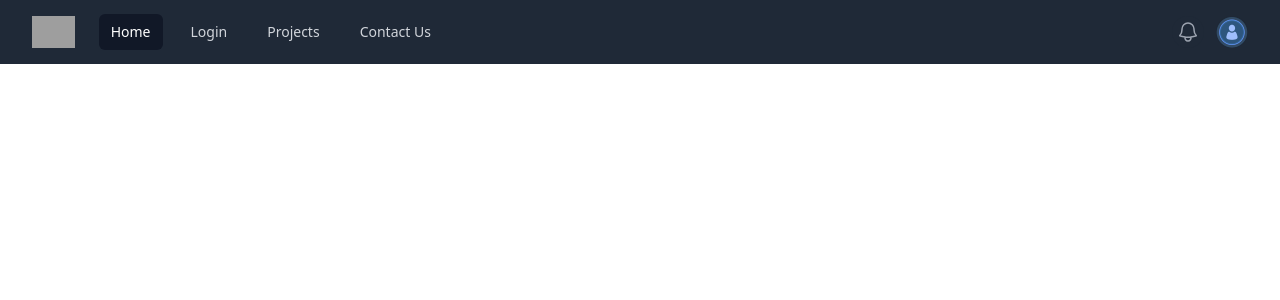
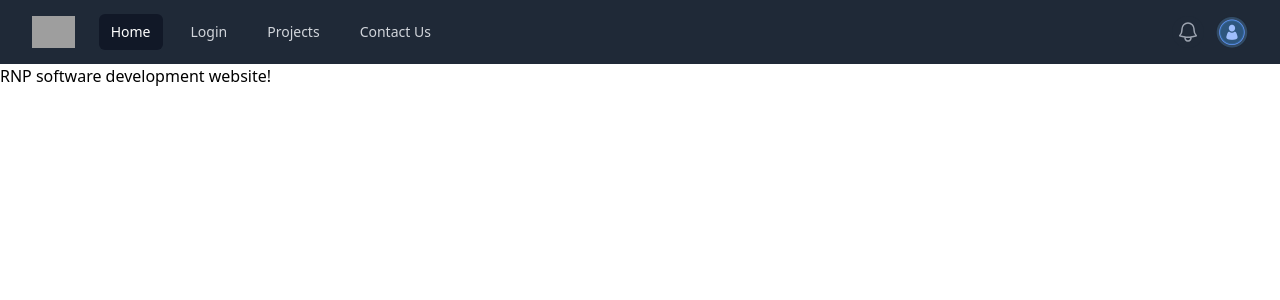
Before and after one commit to thunderbolt250/Tailwind-react-app, a React (Create React App) app in the folder tailwindcss/: page / in a window 1280 px wide. Shown: the top 300 px of the page. Built offline with nearby package versions, Linux system fonts and the light colour scheme; grey boxes are pictures that could not be loaded.

Commit message:
pages connected routed correctly

```diff
--- a/tailwindcss/src/App.js
+++ b/tailwindcss/src/App.js
@@ -8,15 +8,18 @@ import { BrowserRouter, Routes, Route } from "react-router-dom";
 import ContactUs from './ContactUs'
 import Navbar from './Navbar'
 import LoginSignUp from './LoginSignUp'
-
+import Home from './Home'
 export default function Example() {
   return (
     <>
     <Navbar/>
     <BrowserRouter>
       <Routes>
-        <Route path="ContactUs" element={<ContactUs />}></Route>
-        <Route path="LoginSignUp" element={<LoginSignUp />}> </Route>
+        {/* <Route path="/" element={<Navbar />}/>  */}
+        <Route index element={<Home />} />
+        <Route path="Home" element={<Home />} />
+        <Route path="ContactUs" element={<ContactUs />}/>
+        <Route path="LoginSignUp" element={<LoginSignUp />}/>
 
 
       </Routes>
--- a/tailwindcss/src/Navbar.js
+++ b/tailwindcss/src/Navbar.js
@@ -9,7 +9,7 @@ import ContactUs from './ContactUs'
 
 
 const navigation = [
-  { name: 'Home', href: '#', current: true },
+  { name: 'Home', href: '/', current: true },
   { name: 'Login', href: '/LoginSignUp', current: false },
   { name: 'Projects', href: '#', current: false },
   { name: 'Contact Us', href: '/ContactUs', current: false },
```
